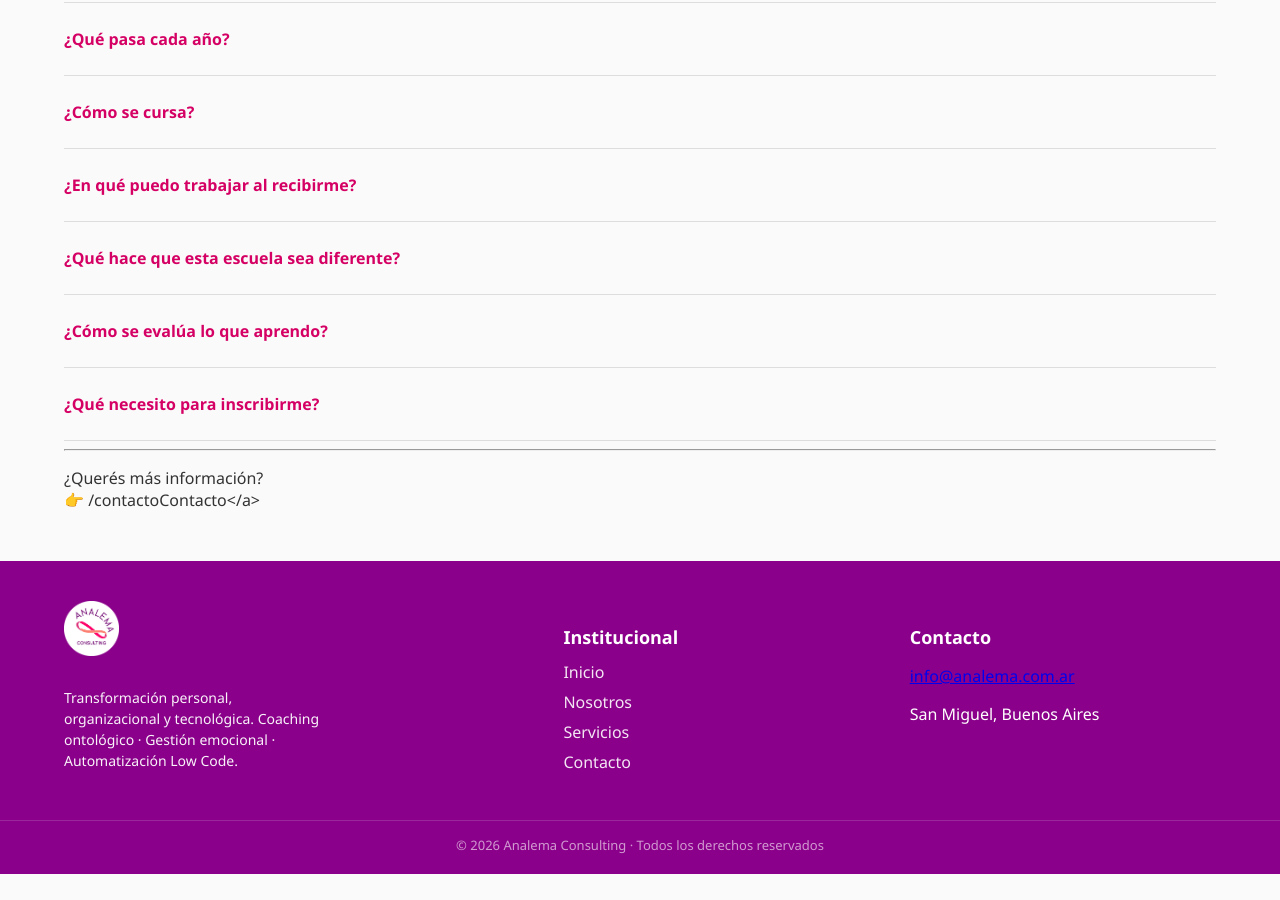
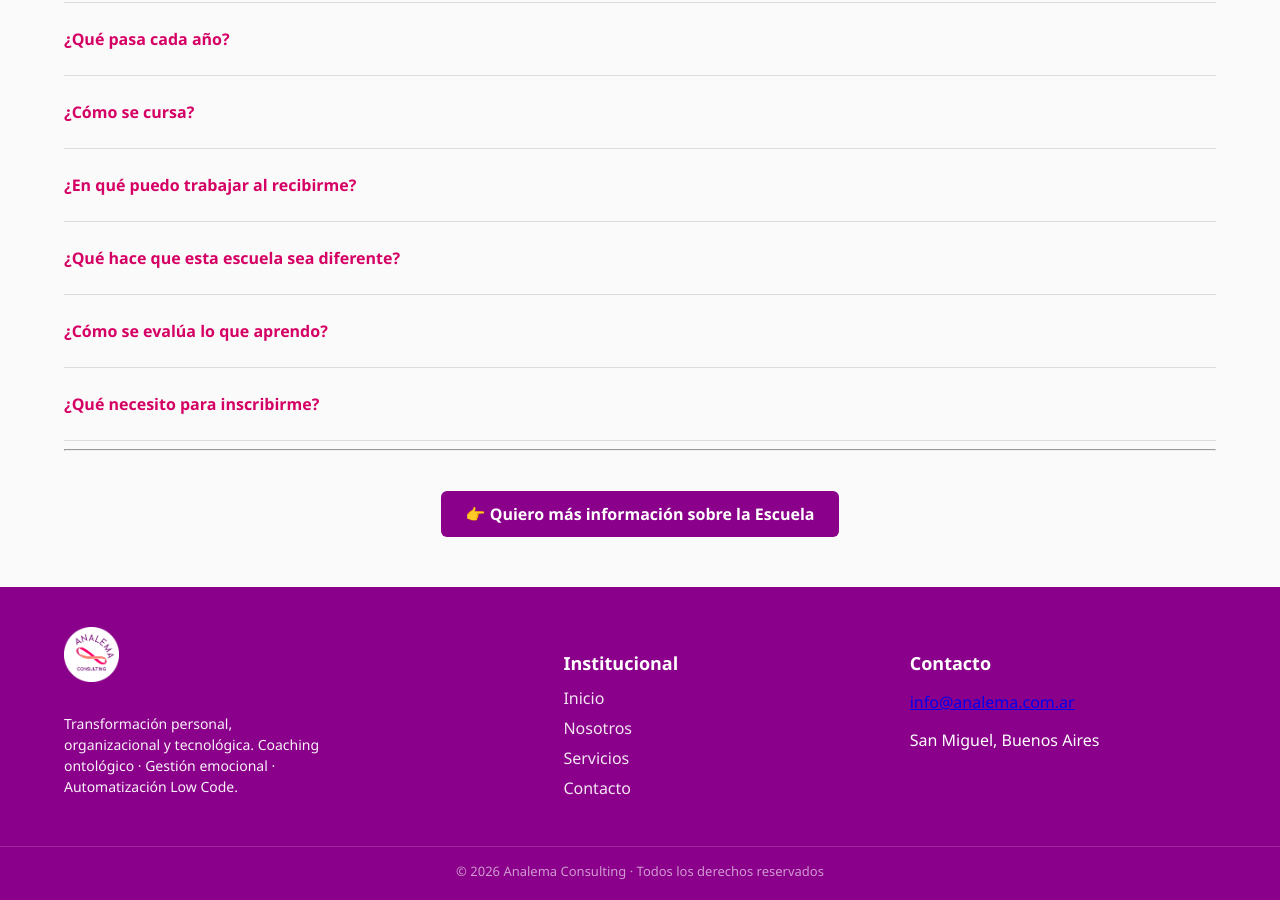
Before and after one commit to sivasilev-gif/analema.com.ar, a Jekyll site: the page built from efco.md, in a window 1280 px wide and 900 px high, scrolled down 709 px. Built offline with Jekyll 4.4.1, drawn with Linux system fonts in a browser that asks for light colours; before the commit the page ends 1583 px from its top, so only the background shows below that.

Commit message:
Update efco.md

```diff
--- a/efco.md
+++ b/efco.md
@@ -204,5 +204,18 @@ Lo que importa es tu disposición a aprender.
 
 ---
 
-¿Querés más información?
-👉 /contactoContacto</a>
+<div style="margin-top:40px; text-align:center;">
+  <a href="{{ '/contacto' | relative_url }}"
+     style="
+       background:#8a008a;
+       color:white;
+       padding:12px 25px;
+       border-radius:6px;
+       text-decoration:none;
+       font-weight:600;
+       font-size:16px;
+       display:inline-block;
+     ">
+     👉 Quiero más información sobre la Escuela
+  </a>
+</div>
```
